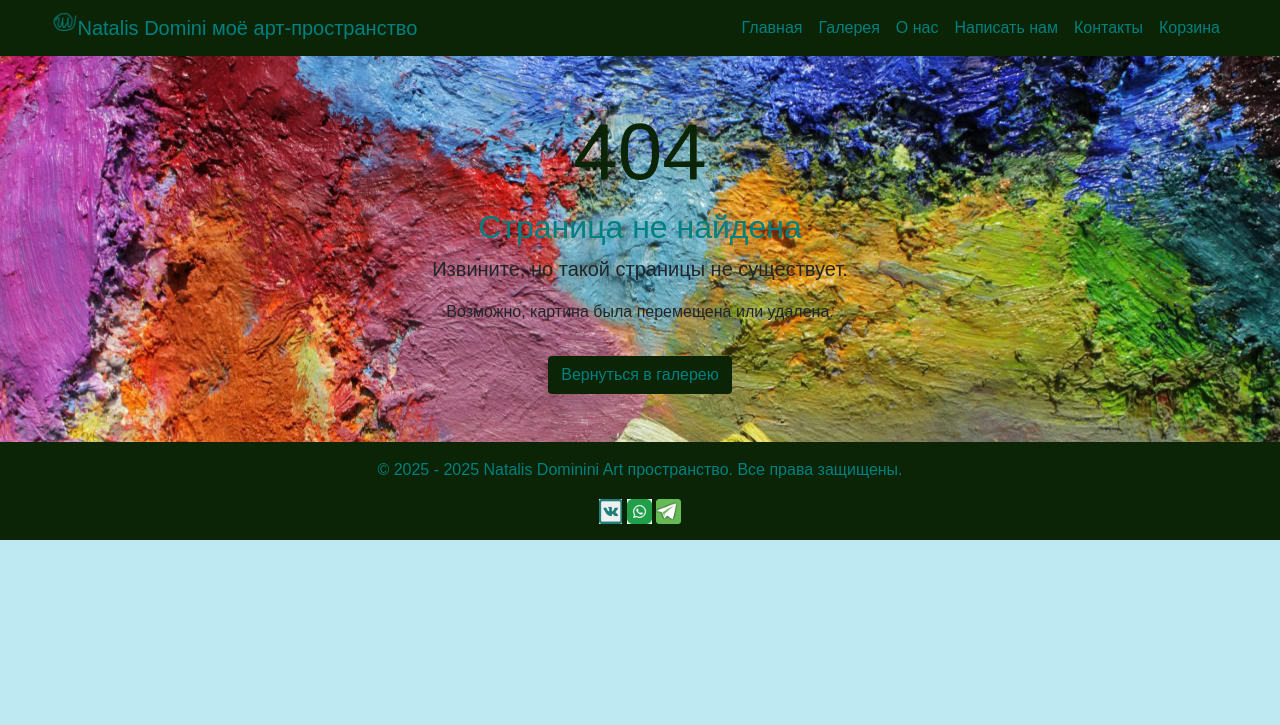
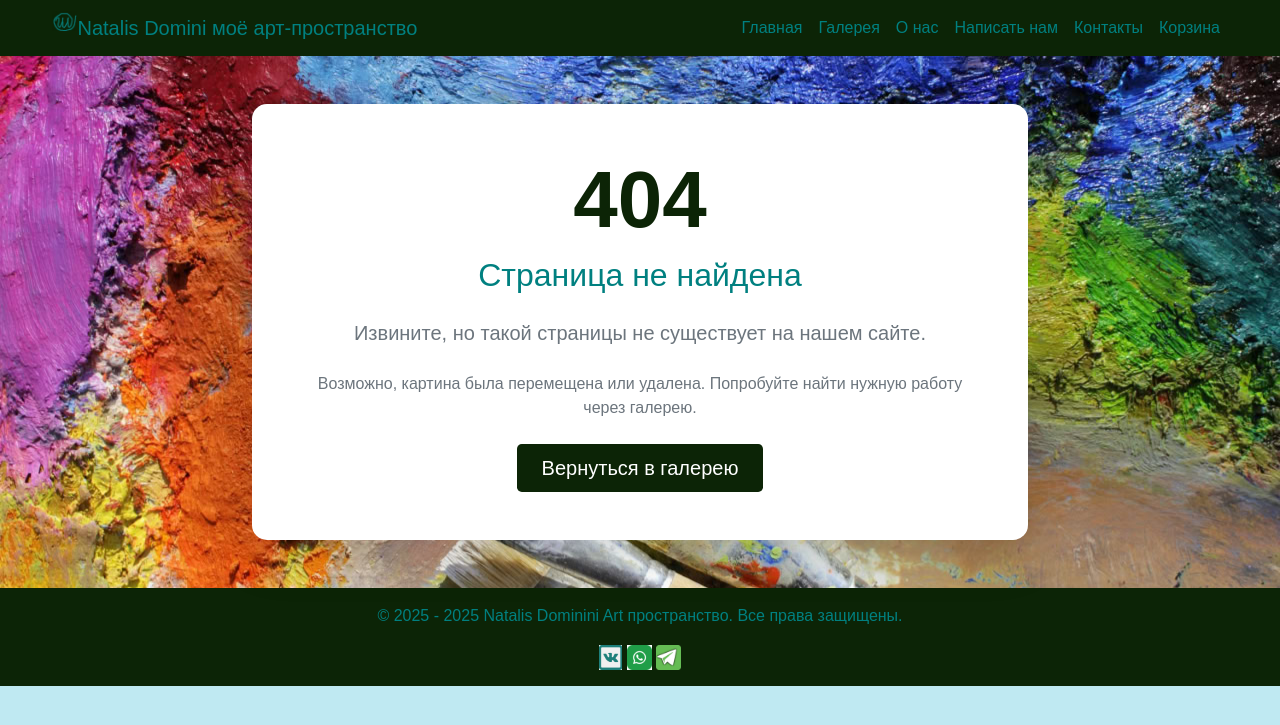
Before and after one commit to Iceeyess/art-gallery, a Django app: template gallery/templates/gallery/404.html in a window 1280 px wide. Shown: the top 725 px of the page. Run offline with Django 5.2, Linux system fonts and the light colour scheme; the template is opened without the code that fills it, so the values that code supplies are empty; some libraries are stand-ins or nearby versions.

Commit message:
Добавил кастомные страницы для ошибок 400, 403, 404, 500. -----Исправил шаблоны с текстом сообщений.

```diff
--- a/gallery/templates/gallery/404.html
+++ b/gallery/templates/gallery/404.html
@@ -3,16 +3,20 @@
 {% block title %}Страница не найдена - авторские картины от Natalis Domini{% endblock %}
 
 {% block content %}
-<div class="container text-center my-5">
-    <div class="row">
-        <div class="col-md-12">
-            <h1 class="display-1 text-custom-orange">404</h1>
-            <h2 class="text-custom-teal">Страница не найдена</h2>
-            <p class="lead">Извините, но такой страницы не существует.</p>
-            <p>Возможно, картина была перемещена или удалена.</p>
-            <a href="{% url 'gallery:index' %}" class="btn bg-custom-orange text-custom-teal mt-3">
-                Вернуться в галерею
-            </a>
+<div class="container my-5">
+    <div class="row justify-content-center">
+        <div class="col-md-8">
+            <div class="card shadow-lg border-0">
+                <div class="card-body p-5 text-center">
+                    <h1 class="display-1 text-custom-orange fw-bold">404</h1>
+                    <h2 class="text-custom-teal mb-4">Страница не найдена</h2>
+                    <p class="lead text-muted mb-4">Извините, но такой страницы не существует на нашем сайте.</p>
+                    <p class="text-muted mb-4">Возможно, картина была перемещена или удалена. Попробуйте найти нужную работу через галерею.</p>
+                    <a href="{% url 'gallery:index' %}" class="btn bg-custom-orange text-white btn-lg px-4">
+                        Вернуться в галерею
+                    </a>
+                </div>
+            </div>
         </div>
     </div>
 </div>
```
Also changed, not shown: gallery/templates/gallery/400.html (+16 -9 lines), gallery/templates/gallery/403.html (+16 -9 lines), gallery/templates/gallery/500.html (+20 -14 lines).
